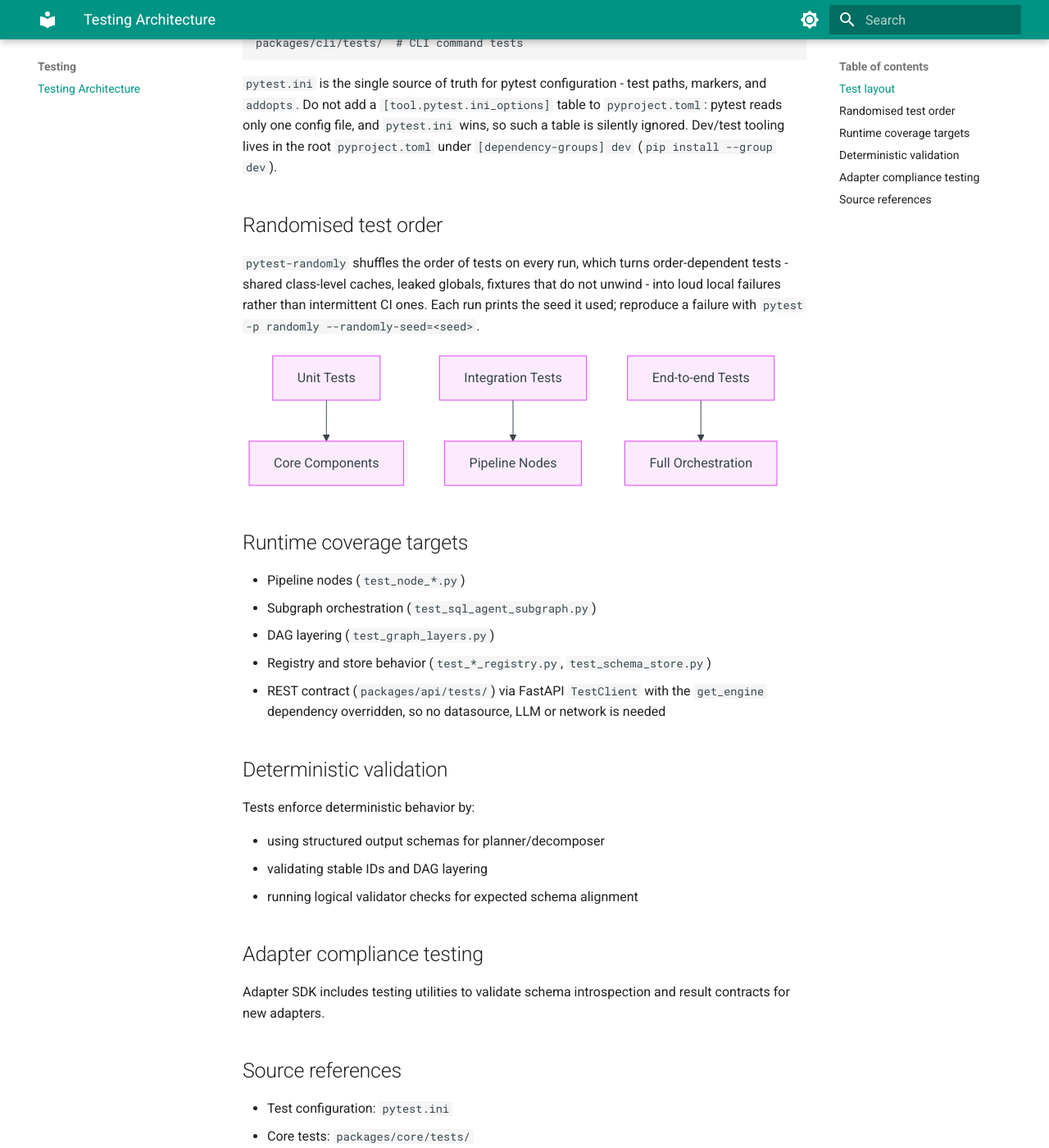
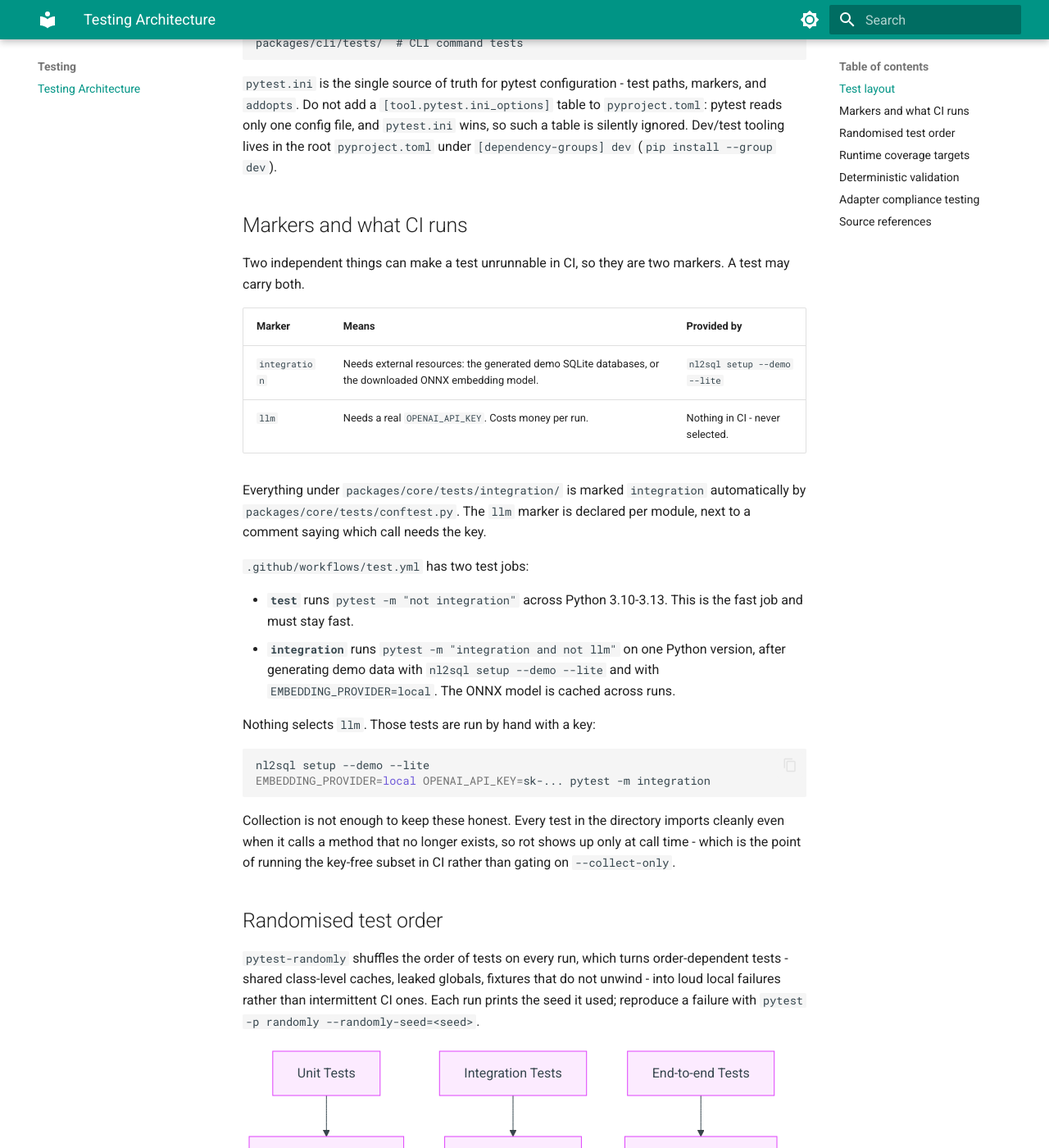
Before and after one commit to nadeem4/nl2sql, an MkDocs documentation site: the page built from docs/testing/architecture.md, in a window 1280 px wide and 1400 px high, scrolled down 432 px. Shown: the whole window at 82% size. Built offline with MkDocs 1.6.1 and Material for MkDocs 9.7.7, drawn with Linux system fonts in a browser that asks for light colours.

Commit message:
docs(testing): describe the marker split and what CI covers
Documents the two markers, which job runs which selection, and how to run the
`llm` tests by hand. Also replaces the CONTRIBUTING pointer to
`./scripts/test_integration.ps1`, which does not exist in the repo, with the
commands that actually work.

````diff
--- a/docs/testing/architecture.md
+++ b/docs/testing/architecture.md
@@ -18,6 +18,40 @@ paths, markers, and `addopts`. Do not add a `[tool.pytest.ini_options]` table
 to `pyproject.toml`: pytest reads only one config file, and `pytest.ini` wins,
 so such a table is silently ignored. Dev/test tooling lives in the root
 `pyproject.toml` under `[dependency-groups] dev` (`pip install --group dev`).
+
+## Markers and what CI runs
+
+Two independent things can make a test unrunnable in CI, so they are two
+markers. A test may carry both.
+
+| Marker | Means | Provided by |
+| --- | --- | --- |
+| `integration` | Needs external resources: the generated demo SQLite databases, or the downloaded ONNX embedding model. | `nl2sql setup --demo --lite` |
+| `llm` | Needs a real `OPENAI_API_KEY`. Costs money per run. | Nothing in CI - never selected. |
+
+Everything under `packages/core/tests/integration/` is marked `integration`
+automatically by `packages/core/tests/conftest.py`. The `llm` marker is
+declared per module, next to a comment saying which call needs the key.
+
+`.github/workflows/test.yml` has two test jobs:
+
+- **`test`** runs `pytest -m "not integration"` across Python 3.10-3.13. This
+  is the fast job and must stay fast.
+- **`integration`** runs `pytest -m "integration and not llm"` on one Python
+  version, after generating demo data with `nl2sql setup --demo --lite` and
+  with `EMBEDDING_PROVIDER=local`. The ONNX model is cached across runs.
+
+Nothing selects `llm`. Those tests are run by hand with a key:
+
+```bash
+nl2sql setup --demo --lite
+EMBEDDING_PROVIDER=local OPENAI_API_KEY=sk-... pytest -m integration
+```
+
+Collection is not enough to keep these honest. Every test in the directory
+imports cleanly even when it calls a method that no longer exists, so rot shows
+up only at call time - which is the point of running the key-free subset in CI
+rather than gating on `--collect-only`.
 
 ## Randomised test order
 
````
Also changed, not shown: CONTRIBUTING.md (+14 -3 lines).
